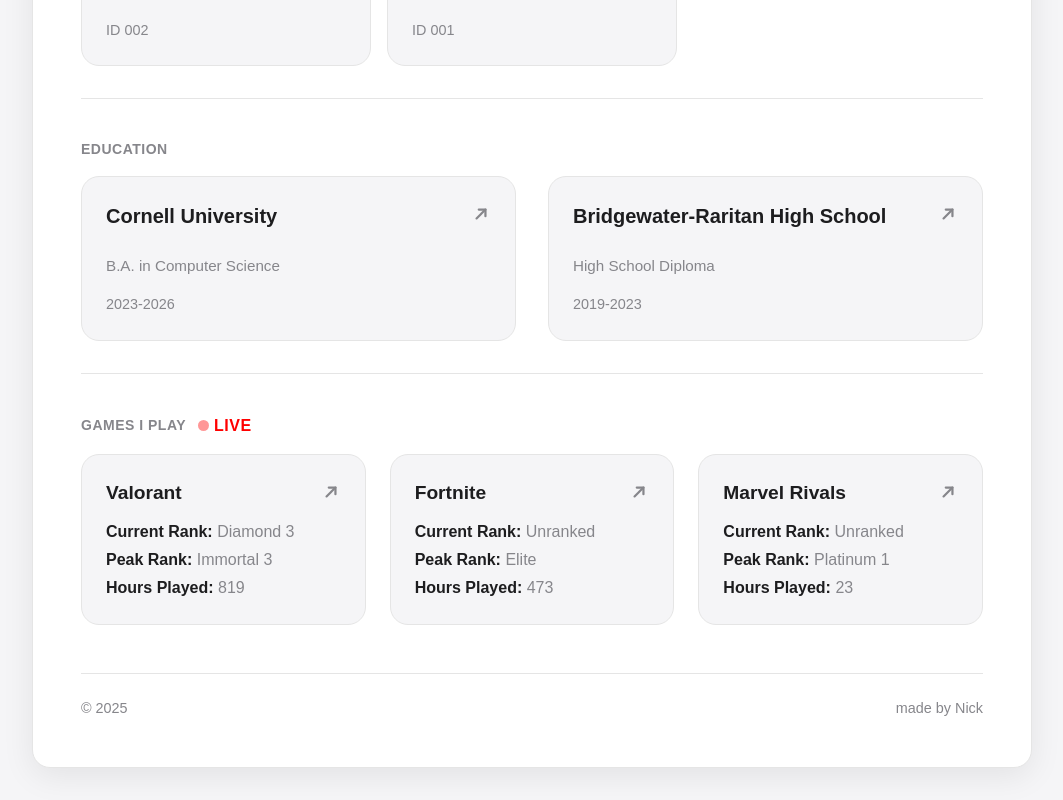
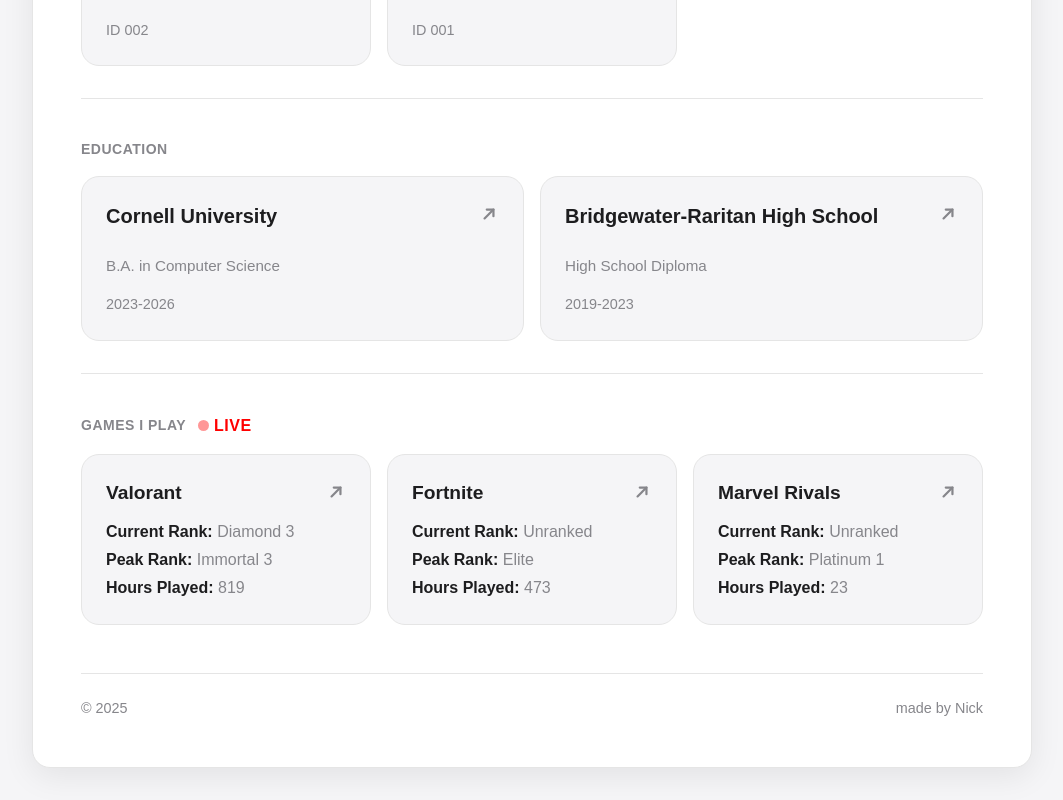
Before and after one commit to NicholasChanng/nickchanng.com, a React (Vite) app: page / in a window 1280 px wide. Shown: the part 1238-2038 px from the top of the page, without its empty margins (108-1171 px from the left). Built offline with nearby package versions, Linux system fonts and the light colour scheme; a small style sheet from the web is missing; a web font is replaced by a local one.

Commit message:
make gallery gaps consistent

```diff
--- a/src/App.css
+++ b/src/App.css
@@ -162,7 +162,7 @@
 .card-gallery {
   display: grid;
   grid-template-columns: repeat(auto-fill, minmax(300px, 1fr));
-  gap: 2rem;
+  gap: 1rem;
   margin-top: 1rem;
 }
 
@@ -484,7 +484,7 @@
 
 .games-gallery {
   grid-template-columns: repeat(auto-fit, minmax(220px, 1fr));
-  gap: 1.5rem;
+  gap: 1rem;
 }
 
 .game-card h3 {
```
